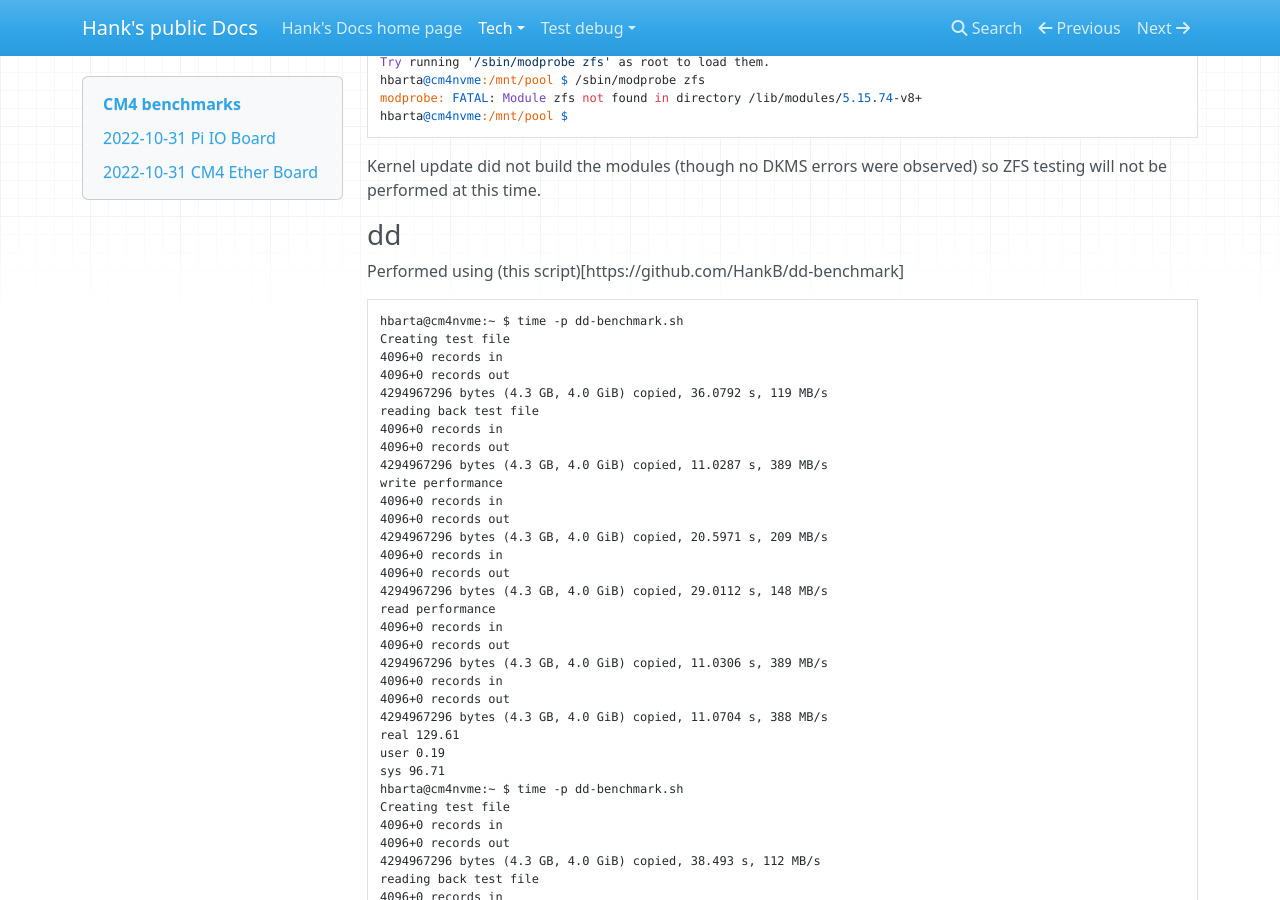
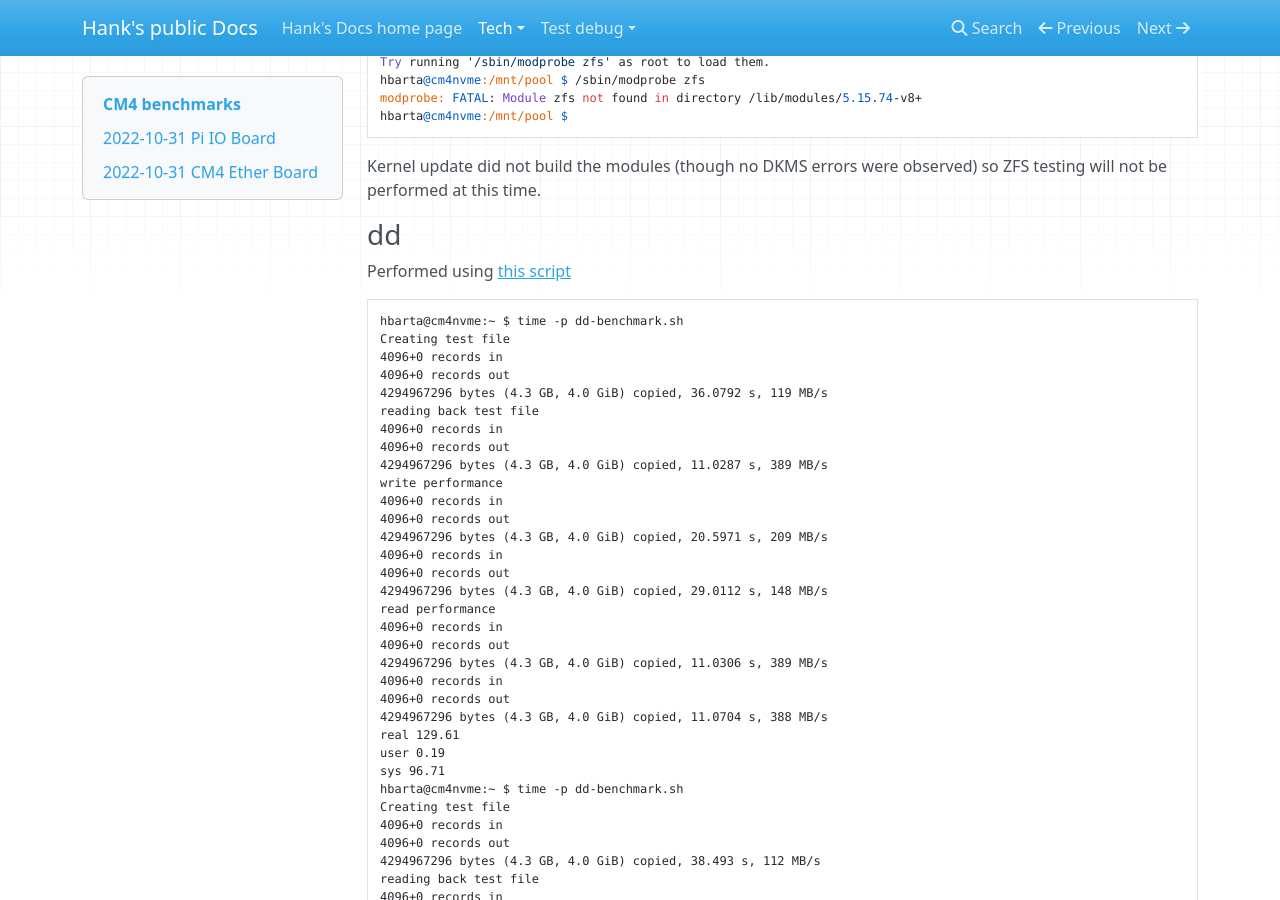
Before and after one commit to HankB/MkDocs-blog, an MkDocs documentation site: the page built from docs/tech/data/benchmarks.md, in a window 1280 px wide and 900 px high, scrolled down 3220 px. Built offline with MkDocs 1.6.1, drawn with Linux system fonts in a browser that asks for light colours; nearby versions of some CDN libraries.

Commit message:
formatting

````diff
--- a/docs/tech/data/benchmarks.md
+++ b/docs/tech/data/benchmarks.md
@@ -182,7 +182,7 @@ Kernel update did not build the modules (though no DKMS errors were observed) so
 
 ### dd
 
-Performed using (this script)[https://github.com/HankB/dd-benchmark]
+Performed using [this script](https://github.com/HankB/dd-benchmark)
 
 ```text
 hbarta@cm4nvme:~ $ time -p dd-benchmark.sh
````
